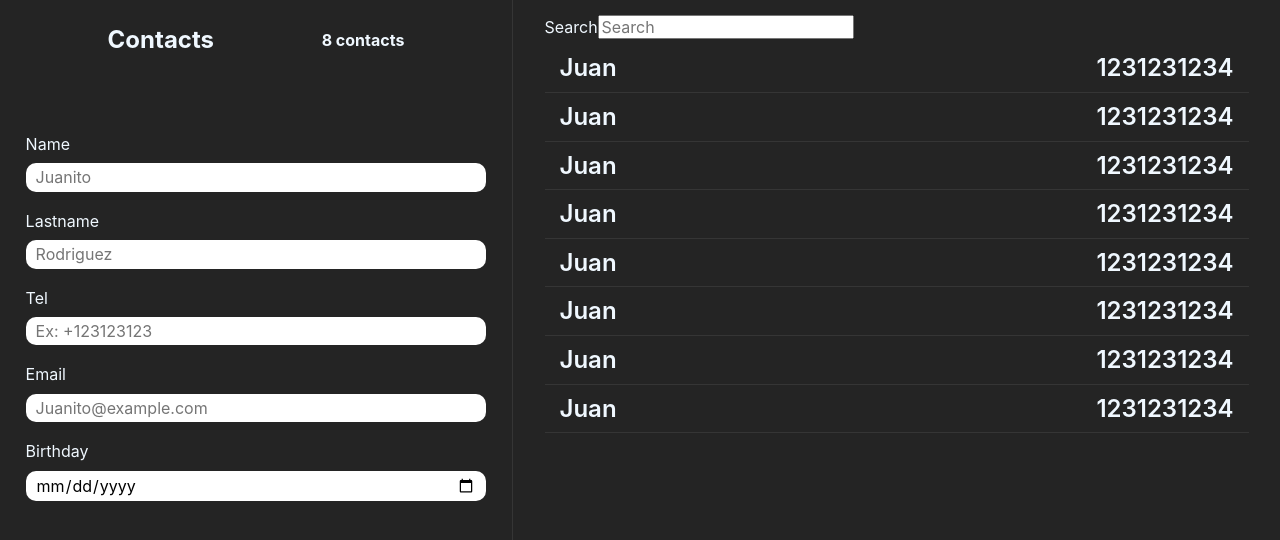
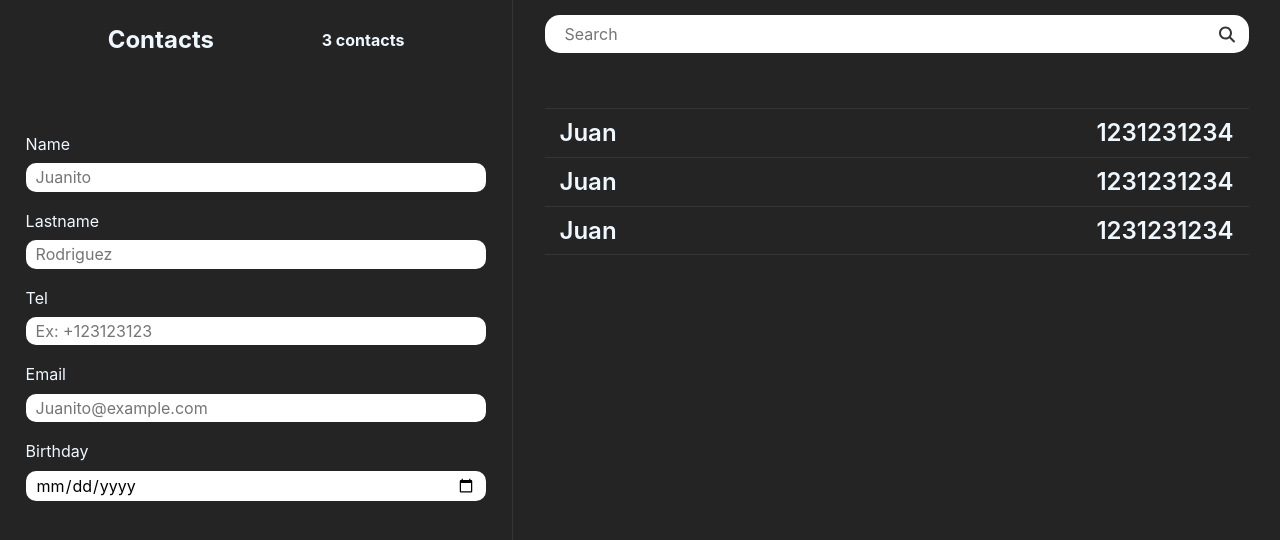
Before and after one commit to CReies/SofkaU-Canteras2-Taller8, a React (Create React App) app in the folder front/: page / in a window 1280 px wide. Shown: the top 540 px of the page. Built offline with nearby package versions, Linux system fonts and the light colour scheme.

Commit message:
search bar added

```diff
--- a/front/src/components/AddContactForm.js
+++ b/front/src/components/AddContactForm.js
@@ -8,18 +8,21 @@ const AddContactForm = () => {
 				name='Name'
 				example={'Juanito'}
 				className={'AddContactInput'}
+				label={true}
 			/>
 
 			<FormComponent
 				name='Lastname'
 				example={'Rodriguez'}
 				className={'AddContactInput'}
+				label={true}
 			/>
 
 			<FormComponent
 				name='Tel'
 				example={'Ex: +123123123'}
 				className={'AddContactInput'}
+				label={true}
 			/>
 
 			<FormComponent
@@ -27,12 +30,14 @@ const AddContactForm = () => {
 				type='email'
 				example={'Juanito@example.com'}
 				className={'AddContactInput'}
+				label={true}
 			/>
 
 			<FormComponent
 				name='Birthday'
 				type='date'
 				className={'AddContactInput'}
+				label={true}
 			/>
 		</form>
 	);
--- a/front/src/components/App.js
+++ b/front/src/components/App.js
@@ -2,19 +2,14 @@ import { useState } from 'react';
 import '../css/App.css';
 import AddContactForm from './AddContactForm';
 import Contacts from './Contacts';
-import FormComponent from './FormComponent';
 import Header from './Header';
+import SearchBar from './SearchBar';
 
 const App = () => {
 	const [contacts] = useState([
-		{ name: 'Juan', tel: '1231231234' },
-		{ name: 'Juan', tel: '1231231234' },
-		{ name: 'Juan', tel: '1231231234' },
-		{ name: 'Juan', tel: '1231231234' },
-		{ name: 'Juan', tel: '1231231234' },
-		{ name: 'Juan', tel: '1231231234' },
-		{ name: 'Juan', tel: '1231231234' },
-		{ name: 'Juan', tel: '1231231234' },
+		{ name: 'Juan', tel: '1231231234', id: 1 },
+		{ name: 'Juan', tel: '1231231234', id: 2 },
+		{ name: 'Juan', tel: '1231231234', id: 3 },
 	]);
 	const nContacts = contacts.length;
 
@@ -26,7 +21,7 @@ const App = () => {
 			</aside>
 			<main>
 				<section>
-					<FormComponent name='Search' className={'searchInput'} />
+					<SearchBar />
 				</section>
 				<section>
 					<Contacts contacts={contacts} />
--- a/front/src/components/Contacts.js
+++ b/front/src/components/Contacts.js
@@ -3,8 +3,8 @@ import Contact from './Contact';
 import '../css/Contacts.css';
 
 const Contacts = ({ contacts }) => {
-	const contactsRender = contacts.map(({ name, tel }) => (
-		<Contact name={name} tel={tel} />
+	const contactsRender = contacts.map(({ id, name, tel }) => (
+		<Contact name={name} tel={tel} key={`contact-${id}`} />
 	));
 
 	return <div className='contacts'>{contactsRender}</div>;
--- a/front/src/components/FormComponent.js
+++ b/front/src/components/FormComponent.js
@@ -7,19 +7,24 @@ const FormComponent = ({
 	className,
 	icon,
 	typeIcon,
+	label,
 }) => {
 	const faIcon = icon ? (
-		<FontAwesomeIcon icon={`fa-${typeIcon ?? 'solid'} fa-${icon}`} />
+		<span className='icon'>
+			<FontAwesomeIcon icon={icon} />
+		</span>
 	) : (
-		<></>
+		''
 	);
+
+	const labelRender = label ? <label htmlFor={name}>{name}</label> : '';
 
 	const id = `formComponent-${name}`;
 
 	return (
 		<div className='form-group'>
-			{faIcon}
-			<label htmlFor={name}>{name}</label>
+			{labelRender}
+			<div className={icon ? 'input-with-icon' : ''}>
 				<input
 					type={type}
 					name={name}
@@ -27,6 +32,8 @@ const FormComponent = ({
 					placeholder={example ?? name}
 					className={className}
 				/>
+				{faIcon}
+			</div>
 		</div>
 	);
 };
--- /dev/null
+++ b/front/src/components/SearchBar.js
@@ -0,0 +1,19 @@
+import { faSearch } from '@fortawesome/free-solid-svg-icons';
+import React from 'react';
+import '../css/SearchBar.css';
+import FormComponent from './FormComponent';
+
+const SearchBar = () => {
+	return (
+		<div className='searchBar'>
+			<FormComponent
+				name='Search'
+				className={'searchInput'}
+				label={false}
+				icon={faSearch}
+			/>
+		</div>
+	);
+};
+
+export default SearchBar;
--- a/front/src/css/App.css
+++ b/front/src/css/App.css
@@ -1,14 +1,13 @@
 .app {
 	display: flex;
 	flex-direction: row;
-	height: 100%;
 }
 
 aside {
 	display: flex;
 	width: 40vw;
 	border-right: 1px solid #353535;
-	height: 100%;
+	min-height: 100vh;
 	flex-direction: column;
 }
 
@@ -24,7 +23,11 @@ main {
 		flex-direction: column;
 	}
 	aside {
+		min-height: auto;
 		width: 100%;
+		border-bottom: 1px solid #353535;
+		border-right: none;
+		margin-bottom: 40px;
 	}
 	main {
 		width: 90vw;
--- /dev/null
+++ b/front/src/css/SearchBar.css
@@ -0,0 +1,20 @@
+.searchBar {
+	width: 100%;
+	border-bottom: 1px solid #353535;
+	padding-bottom: 50px;
+}
+
+.searchBar .searchInput {
+	border: 0px;
+	padding: 10px 20px;
+	border-radius: 15px;
+	width: 100%;
+	box-sizing: border-box;
+}
+
+.icon {
+	position: absolute;
+	color: #353535;
+
+	transform: translate(-30px, 10.5px);
+}
--- a/front/src/css/index.css
+++ b/front/src/css/index.css
@@ -1,11 +1,3 @@
-html,
-body,
-#root {
-	display: flex;
-	flex-direction: column;
-	height: 100%;
-}
-
 body {
 	background-color: #242424;
 	color: aliceblue;
```
Lines whose indentation alone changed are shown as unchanged.
